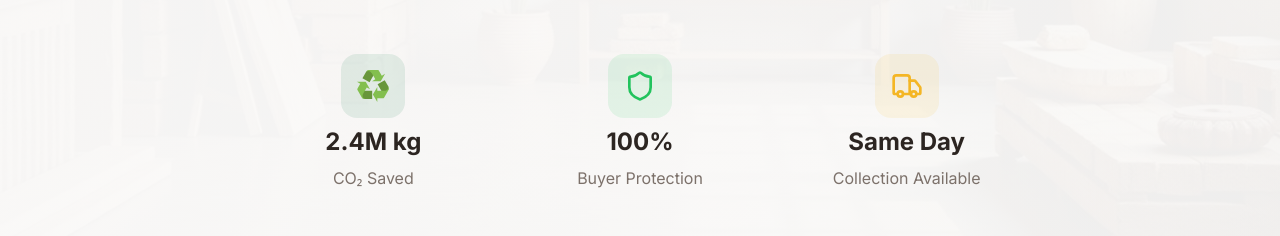
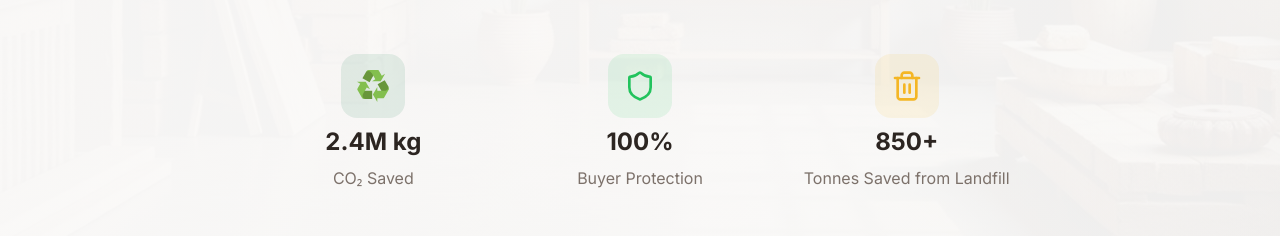
Before and after one commit to lee123qpr/skipped-uk, a React (Vite) app: page / in a window 1280 px wide. Shown: the part 715-951 px from the top of the page. Built offline with nearby package versions, Linux system fonts and the light colour scheme; no server answers; the database is empty.

Commit message:
Refactor HeroSection stats

```diff
--- a/src/components/HeroSection.tsx
+++ b/src/components/HeroSection.tsx
@@ -1,4 +1,4 @@
-import { Search, ArrowRight, Shield, Truck } from "lucide-react";
+import { Search, ArrowRight, Shield, Trash2 } from "lucide-react";
 import { Link, useNavigate } from "react-router-dom";
 import { Button } from "@/components/ui/button";
 import { Input } from "@/components/ui/input";
@@ -138,10 +138,10 @@ const HeroSection = () => {
 
             <div className="text-center space-y-2">
               <div className="w-16 h-16 bg-warning/10 rounded-2xl flex items-center justify-center mx-auto">
-                <Truck className="h-8 w-8 text-warning" />
+                <Trash2 className="h-8 w-8 text-warning" />
               </div>
-              <div className="text-2xl font-bold text-foreground">Same Day</div>
-              <div className="text-muted-foreground">Collection Available</div>
+              <div className="text-2xl font-bold text-foreground">850+</div>
+              <div className="text-muted-foreground">Tonnes Saved from Landfill</div>
             </div>
           </div>
 
```
